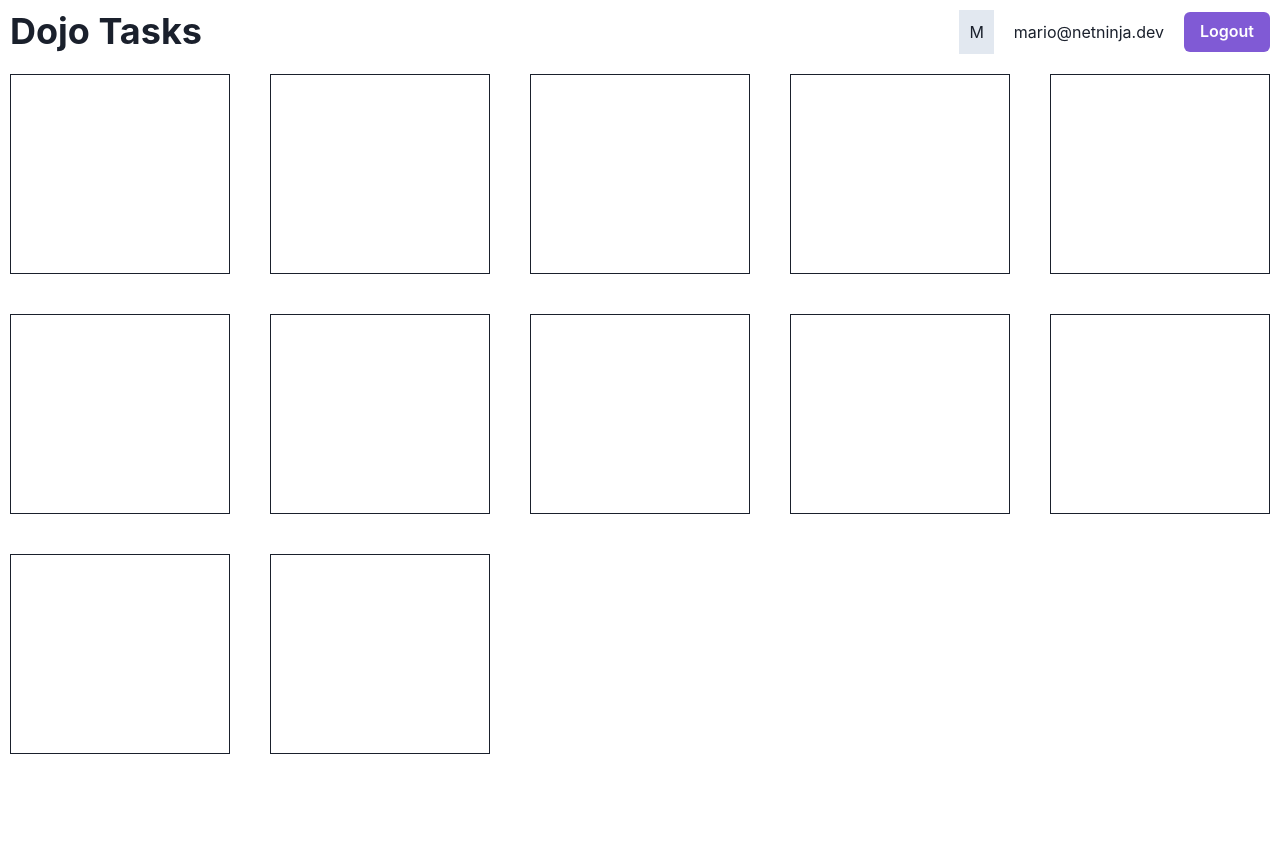
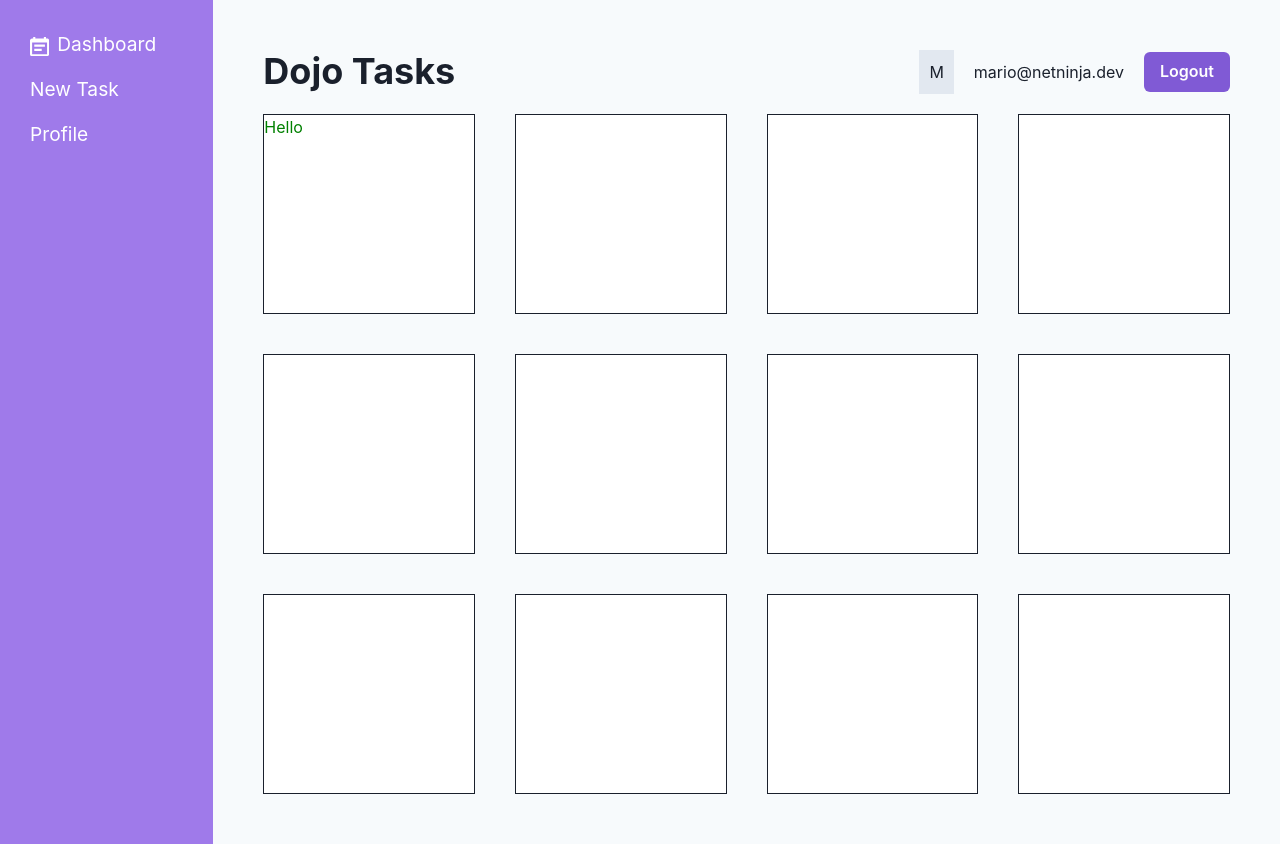
Before and after one commit to Asif-k24/ChakraUI, a React (Vite) app: page / in a window 1280 px wide. Before the commit the page ends 800 px from the top, so only its background shows below. Built offline with nearby package versions, Linux system fonts and the light colour scheme.

Commit message:
Commit continued

```diff
--- a/package.json
+++ b/package.json
@@ -10,7 +10,10 @@
     "preview": "vite preview"
   },
   "dependencies": {
+    "@chakra-ui/icons": "^2.2.4",
     "@chakra-ui/react": "^2.10.3",
+    "@chakra-ui/system": "^2.6.2",
+    "@chakra-ui/theme-tools": "^2.2.6",
     "@emotion/react": "^11.13.3",
     "@emotion/styled": "^11.13.0",
     "framer-motion": "^11.11.9",
--- a/src/App.tsx
+++ b/src/App.tsx
@@ -16,8 +16,8 @@ const router = createBrowserRouter(
   createRoutesFromElements(
     <Route path='/' element={<RootLayout />}>
       <Route index element={<Dashboard />} />
-      <Route path='create' element={<Create />} />
-      <Route path='profile' element={<Profile />} />
+      <Route path='/create' element={<Create />} />
+      <Route path='/profile' element={<Profile />} />
     </Route>
   )
 )
--- a/src/components/Navbar.tsx
+++ b/src/components/Navbar.tsx
@@ -18,7 +18,7 @@ export default function Navbar() {
             <HStack spacing={"20px"}>
                 <Box bg={"gray.200"} p={"10px"}>M</Box>
                 <Text>mario@netninja.dev</Text>
-                <Button colorScheme="purple">Logout</Button>
+                <Button colorScheme="purple" size={"md"}>Logout</Button>
             </HStack>
         </Flex>
 
--- /dev/null
+++ b/src/components/Sidebar.tsx
@@ -0,0 +1,26 @@
+import { List, ListIcon, ListItem } from "@chakra-ui/react";
+import { NavLink } from "react-router-dom";
+import { CalendarIcon } from "@chakra-ui/icons"
+
+export default function Sidebar() {
+    return (
+        <List color={"white"} fontSize="1.2em" spacing={4}>
+            <ListItem>
+                <NavLink to={"/"}>
+                    <ListIcon as={CalendarIcon} />
+                    Dashboard
+                </NavLink>
+            </ListItem>
+            <ListItem>
+                <NavLink to={"/create"}>
+                    New Task
+                </NavLink>
+            </ListItem>
+            <ListItem>
+                <NavLink to={"/profile"}>
+                    Profile
+                </NavLink>
+            </ListItem>
+        </List>
+    )
+}
--- a/src/layouts/RootLayout.tsx
+++ b/src/layouts/RootLayout.tsx
@@ -1,11 +1,30 @@
+import { Grid, GridItem } from "@chakra-ui/react"
 import { Outlet } from "react-router-dom"
 import Navbar from "../components/Navbar"
+import Sidebar from "../components/Sidebar"
 
 export default function RootLayout() {
   return (
-    <div>
-      <Navbar />
-      <Outlet />
-    </div>
+    <>
+      <Grid templateColumns="repeat(6, 1fr)" bg="gray.50">
+        <GridItem
+          as="aside"
+          colSpan={{ base: 6, lg: 2, xl: 1 }}
+          bg={"purple.400"}
+          minHeight={{ lg: "100vh" }}
+          p={{ base: '20px', lg: '30px' }}
+        >
+          <Sidebar />
+        </GridItem>
+        <GridItem
+          as="main"
+          colSpan={{ base: 6, lg: 4, xl: 5 }}
+          p={"40px"}
+        >
+          <Navbar />
+          <Outlet />
+        </GridItem>
+      </Grid>
+    </>
   )
 }
--- a/src/pages/Create.tsx
+++ b/src/pages/Create.tsx
@@ -1,9 +1,8 @@
-import React from 'react'
 
 export default function Create() {
     return (
         <div>
-
+            Welcome to your new task :)
         </div>
     )
 }
--- a/src/pages/Dashboard.tsx
+++ b/src/pages/Dashboard.tsx
@@ -2,7 +2,7 @@ import {
     Box,
     // Container,
     // Heading,
-    // Text,
+    Text,
     SimpleGrid
 } from '@chakra-ui/react'
 
@@ -34,21 +34,23 @@ export default function Dashboard() {
         //     </Box>
         // </Container>
 
-        <SimpleGrid p={"10px"} columns={4} spacing={10} minChildWidth={"200px"}>
-            <Box bg={"white"} h={"200px"} border={"1px solid"}></Box>
-            <Box bg={"white"} h={"200px"} border={"1px solid"}></Box>
-            <Box bg={"white"} h={"200px"} border={"1px solid"}></Box>
-            <Box bg={"white"} h={"200px"} border={"1px solid"}></Box>
+        <SimpleGrid p="10px" columns={4} spacing={10} minChildWidth="170px">
+            <Box bg="white" h="200px" border="1px solid">
+                <Text color={{ base: 'pink.200', md: 'blue', lg: 'green' }}>Hello</Text>
+            </Box>
+            <Box bg="white" h="200px" border="1px solid"></Box>
+            <Box bg="white" h="200px" border="1px solid"></Box>
+            <Box bg="white" h="200px" border="1px solid"></Box>
 
-            <Box bg={"white"} h={"200px"} border={"1px solid"}></Box>
-            <Box bg={"white"} h={"200px"} border={"1px solid"}></Box>
-            <Box bg={"white"} h={"200px"} border={"1px solid"}></Box>
-            <Box bg={"white"} h={"200px"} border={"1px solid"}></Box>
+            <Box bg="white" h="200px" border="1px solid"></Box>
+            <Box bg="white" h="200px" border="1px solid"></Box>
+            <Box bg="white" h="200px" border="1px solid"></Box>
+            <Box bg="white" h="200px" border="1px solid"></Box>
 
-            <Box bg={"white"} h={"200px"} border={"1px solid"}></Box>
-            <Box bg={"white"} h={"200px"} border={"1px solid"}></Box>
-            <Box bg={"white"} h={"200px"} border={"1px solid"}></Box>
-            <Box bg={"white"} h={"200px"} border={"1px solid"}></Box>
+            <Box bg="white" h="200px" border="1px solid"></Box>
+            <Box bg="white" h="200px" border="1px solid"></Box>
+            <Box bg="white" h="200px" border="1px solid"></Box>
+            <Box bg="white" h="200px" border="1px solid"></Box>
         </SimpleGrid>
     )
 }
--- a/src/pages/Profile.tsx
+++ b/src/pages/Profile.tsx
@@ -1,9 +1,9 @@
-import React from 'react'
+import Navbar from "../components/Navbar";
 
 export default function Profile() {
     return (
         <div>
-
+            Welcome to your Profile :)
         </div>
     )
 }
```
Also changed, not shown: 1 other file (tests, documents, lock files or other folders).
